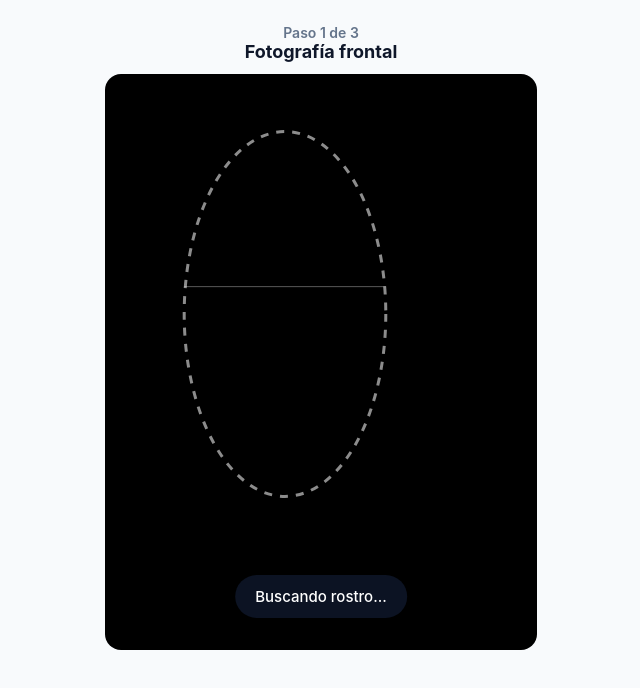
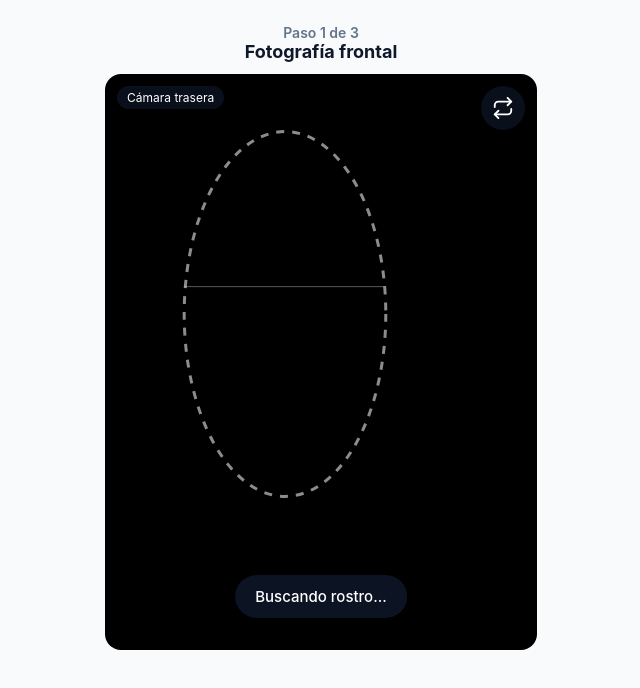
Before and after one commit to camachogabriel/MySkinAnalizer, a React (Vite) app: page /MySkinAnalizer/capture in a window 1280 px wide. Shown: the top 688 px of the page, without its empty margins (319-959 px from the left). Built offline with nearby package versions, Linux system fonts and the light colour scheme; no server answers.

Commit message:
Agregar selector de cámara (trasera por defecto, selfie opcional)

```diff
--- a/src/screens/CaptureScreen.tsx
+++ b/src/screens/CaptureScreen.tsx
@@ -24,7 +24,11 @@ const AUTO_CAPTURE_HOLD_MS = 1200;
 
 export default function CaptureScreen() {
   const navigate = useNavigate();
-  const { videoRef, isReady, error, startCamera, stopCamera } = useCamera('user');
+  // Por defecto usamos la cámara trasera/principal (mejor calidad de imagen
+  // que la selfie en la gran mayoría de teléfonos). El botón de la esquina
+  // permite cambiar a la selfie para fotos personales si se prefiere.
+  const [facingMode, setFacingMode] = useState<'user' | 'environment'>('environment');
+  const { videoRef, isReady, error, startCamera, stopCamera } = useCamera(facingMode);
   const [stepIndex, setStepIndex] = useState(0);
   const [message, setMessage] = useState('Buscando rostro...');
   const [ready, setReady] = useState(false);
@@ -35,20 +39,21 @@ export default function CaptureScreen() {
   const holdStartRef = useRef<number | null>(null);
   const rafRef = useRef<number | null>(null);
   const capturingRef = useRef(false);
-  // Guarda el último frame de landmarks sin pasar por React state, para que
-  // captureCurrentPhoto no dependa de "landmarks" y el efecto de detección no
-  // se reinicie en cada frame (antes se recreaba ~60 veces por segundo).
   const landmarksRef = useRef<NormalizedLandmark[] | null>(null);
   const stepRef = useRef(STEPS[0]);
   stepRef.current = STEPS[stepIndex];
 
   const currentStep = STEPS[stepIndex];
+  const mirror = facingMode === 'user';
 
+  // Se reinicia el stream cada vez que cambia facingMode (incluida la
+  // primera vez, al montar). stopCamera limpia el stream anterior antes de
+  // pedir el nuevo, así no quedan dos cámaras activas a la vez.
   useEffect(() => {
     startCamera();
     return () => stopCamera();
     // eslint-disable-next-line react-hooks/exhaustive-deps
-  }, []);
+  }, [facingMode]);
 
   const captureCurrentPhoto = useCallback(async () => {
     if (!videoRef.current || capturingRef.current) return;
@@ -65,7 +70,7 @@ export default function CaptureScreen() {
       landmarks: landmarksRef.current ?? [],
       lightingScore: Math.max(0, Math.min(1, (luma.mean - 70) / (210 - 70))),
       sharpnessScore: Math.max(0, Math.min(1, sharpness / 400)),
-      faceCoverageScore: 0.8, // aproximación MVP; se refina con el bounding box real
+      faceCoverageScore: 0.8,
       previewUrl: bitmap ? canvasFromBitmapUrl(bitmap) : ''
     });
 
@@ -102,7 +107,7 @@ export default function CaptureScreen() {
             else if (performance.now() - holdStartRef.current >= AUTO_CAPTURE_HOLD_MS) {
               holdStartRef.current = null;
               captureCurrentPhoto();
-              return; // detiene el loop hasta que se decida repetir/continuar
+              return;
             }
           } else {
             holdStartRef.current = null;
@@ -128,8 +133,6 @@ export default function CaptureScreen() {
   const handleContinue = () => {
     setPreviewUrl(null);
     holdStartRef.current = null;
-    // Limpiamos el estado visual para no mostrar el óvalo/mensaje del paso
-    // anterior mientras arranca la detección del nuevo paso.
     setLandmarks(null);
     landmarksRef.current = null;
     setReady(false);
@@ -143,19 +146,52 @@ export default function CaptureScreen() {
     }
   };
 
+  const toggleCamera = () => {
+    setFacingMode((prev) => (prev === 'user' ? 'environment' : 'user'));
+  };
+
   return (
     <div className="msa-screen">
       <ProgressSteps currentStep={stepIndex + 1} totalSteps={STEPS.length} stepLabel={currentStep.label} />
 
       {error && <p style={{ color: 'var(--msa-error)' }}>{error}</p>}
 
-      {/* El bloque de cámara se queda montado siempre (solo se oculta con
-          CSS durante la vista previa) para que el <video> nunca pierda el
-          stream de la cámara al cambiar de paso. */}
       <div style={{ position: 'relative', display: previewUrl ? 'none' : 'block' }}>
-        <CameraView ref={videoRef} isReady={isReady} />
-        <FaceGuideOverlay width={videoSize.width} height={videoSize.height} landmarks={landmarks} isValidPosition={ready} />
+        <CameraView ref={videoRef} isReady={isReady} mirror={mirror} />
+        <FaceGuideOverlay width={videoSize.width} height={videoSize.height} landmarks={landmarks} isValidPosition={ready} mirror={mirror} />
         <CaptureStatusBanner message={message} ready={ready} />
+
+        <button
+          onClick={toggleCamera}
+          aria-label={facingMode === 'environment' ? 'Cambiar a cámara selfie' : 'Cambiar a cámara trasera'}
+          style={{
+            position: 'absolute',
+            top: 12,
+            right: 12,
+            width: 44,
+            height: 44,
+            borderRadius: '50%',
+            border: 'none',
+            background: 'rgba(15,23,42,0.65)',
+            color: 'white',
+            fontSize: 20,
+            display: 'flex',
+            alignItems: 'center',
+            justifyContent: 'center',
+            cursor: 'pointer'
+          }}
+        >
+          <svg width="22" height="22" viewBox="0 0 24 24" fill="none" stroke="currentColor" strokeWidth="2" strokeLinecap="round" strokeLinejoin="round">
+            <path d="M17 1l4 4-4 4" />
+            <path d="M3 11V9a4 4 0 0 1 4-4h14" />
+            <path d="M7 23l-4-4 4-4" />
+            <path d="M21 13v2a4 4 0 0 1-4 4H3" />
+          </svg>
+        </button>
+
+        <div style={{ position: 'absolute', top: 12, left: 12, background: 'rgba(15,23,42,0.65)', color: 'white', fontSize: 12, padding: '4px 10px', borderRadius: 999 }}>
+          {facingMode === 'environment' ? 'Cámara trasera' : 'Cámara selfie'}
+        </div>
       </div>
 
       {previewUrl && (
```
